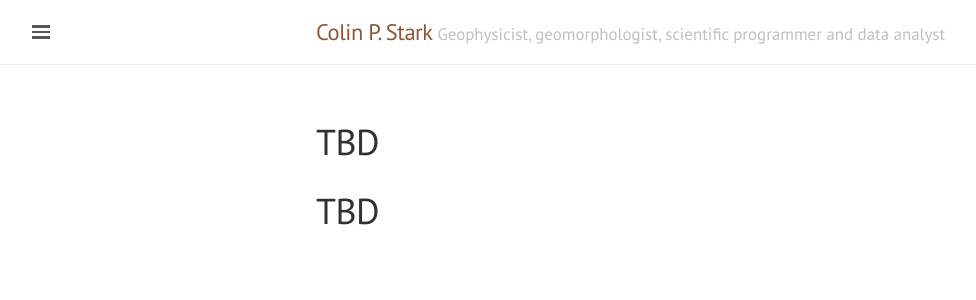
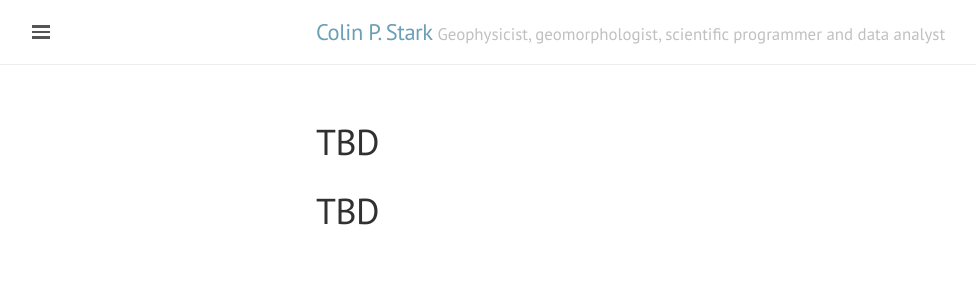
Before and after one commit to cstarkjp/WebSiteTemplate, a Jekyll site: the page built from README.md, in a window 1280 px wide. Shown: the top 300 px of the page, without its empty margins (0-976 px from the left). Built offline with Jekyll 4.4.1, drawn with Linux system fonts in a browser that asks for light colours; our own code applies the rules of GitHub Pages for plain Markdown files.

Commit message:
Cyan theme again

```diff
--- a/_layouts/default.html
+++ b/_layouts/default.html
@@ -5,8 +5,8 @@
 
   <!-- <body class="theme-base-0b"> -->
   <!-- <body class="theme-base-08"> -->
-  <!-- <body class="theme-base-0d"> -->
-  <body class="theme-base-0f">
+  <body class="theme-base-0d">
+  <!-- <body class="theme-base-0f"> -->
 
     {% include sidebar.html %}
 
```
